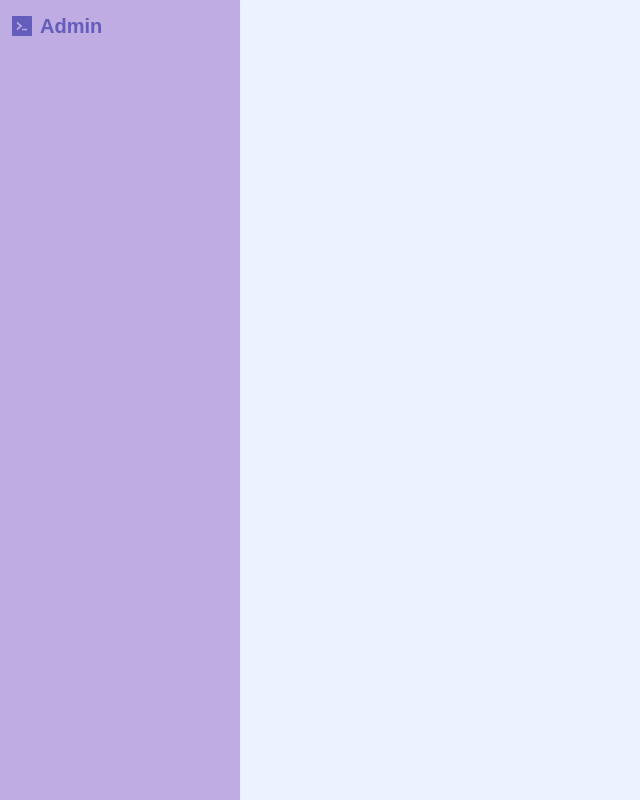
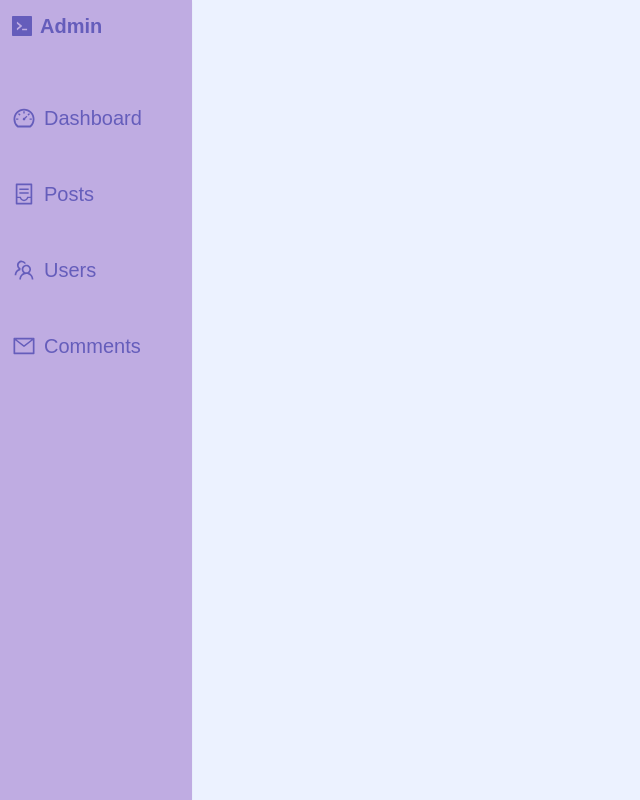
Before and after one commit to erdaboss99/NextJS-Forum, a Next.js app: page /admin in a window 1280 px wide. Shown: the whole page, without its empty margins (0-640 px from the left). Built offline with nearby package versions, Linux system fonts and the light colour scheme; a web font is replaced by a local one.

Commit message:
Add items to the admin dashboard

```diff
--- a/src/components/common/AdminNav.tsx
+++ b/src/components/common/AdminNav.tsx
@@ -1,18 +1,36 @@
 import Link from 'next/link';
 import { FC } from 'react';
+import { IconType } from 'react-icons';
+
 import Logo from './Logo';
 
-interface AdminNavProps {}
+interface AdminNavProps {
+	navItems: { href: string; label: string; icon: IconType }[];
+}
 
-const AdminNav: FC<AdminNavProps> = (props): JSX.Element => {
+const AdminNav: FC<AdminNavProps> = ({ navItems }): JSX.Element => {
 	return (
-		<nav className='h-screen w-60 shadow-sm bg-secondary-light dark:bg-secondary-dark '>
-			<Link className='flex items-center space-x-2 p-3' href='/admin'>
+		<nav className='h-screen w-48 shadow-sm bg-secondary-light dark:bg-secondary-dark '>
+			<Link className='flex items-center space-x-2 p-3 mb-10' href='/admin'>
 				<Logo className='fill-highlight-light dark:fill-highlight-dark w-5 h-5' />
 				<span className='text-highlight-light dark:text-highlight-dark text-xl font-semibold'>
 					Admin
 				</span>
 			</Link>
+
+			<div className='space-y-6'>
+				{navItems.map((item) => {
+					return (
+						<Link
+							key={item.href}
+							className='flex items-center text-highlight-light dark:text-highlight-dark text-xl p-3 hover:scale-[0.98] transition'
+							href={item.href}>
+							<item.icon size={24} />
+							<span className='ml-2'>{item.label}</span>
+						</Link>
+					);
+				})}
+			</div>
 		</nav>
 	);
 };
--- a/src/pages/admin/index.tsx
+++ b/src/pages/admin/index.tsx
@@ -1,12 +1,25 @@
 import AdminNav from '@/components/common/AdminNav';
 import { NextPage } from 'next';
+import {
+	AiOutlineContainer,
+	AiOutlineDashboard,
+	AiOutlineMail,
+	AiOutlineTeam,
+} from 'react-icons/ai';
 
 interface AdminPageProps {}
+
+const navItems = [
+	{ href: '/admin', icon: AiOutlineDashboard, label: 'Dashboard' },
+	{ href: '/admin/posts', icon: AiOutlineContainer, label: 'Posts' },
+	{ href: '/admin/users', icon: AiOutlineTeam, label: 'Users' },
+	{ href: '/admin/comments', icon: AiOutlineMail, label: 'Comments' },
+];
 
 const AdminPage: NextPage<AdminPageProps> = () => {
 	return (
 		<div className=''>
-			<AdminNav />
+			<AdminNav navItems={navItems} />
 		</div>
 	);
 };
```
